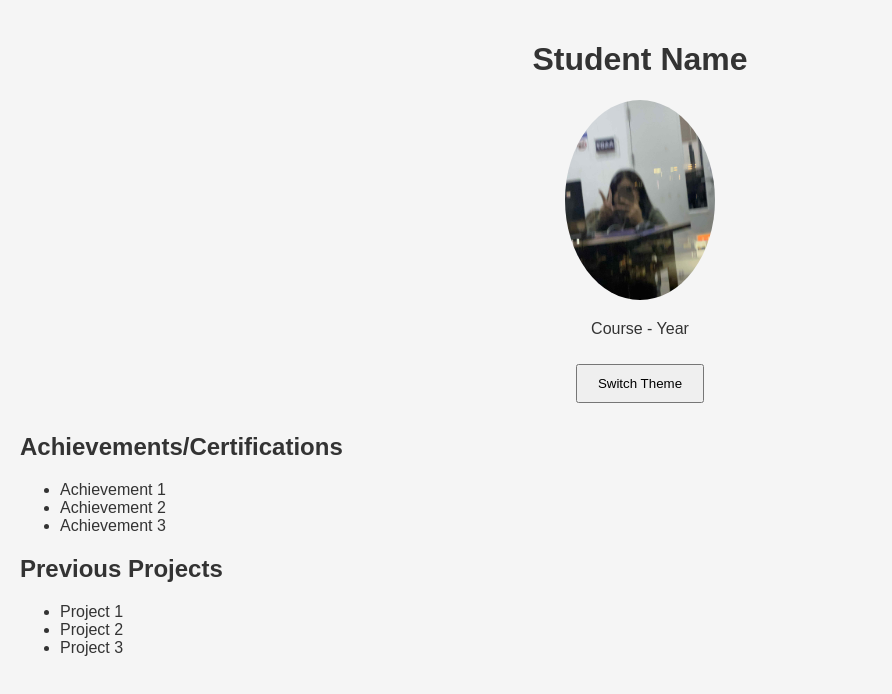
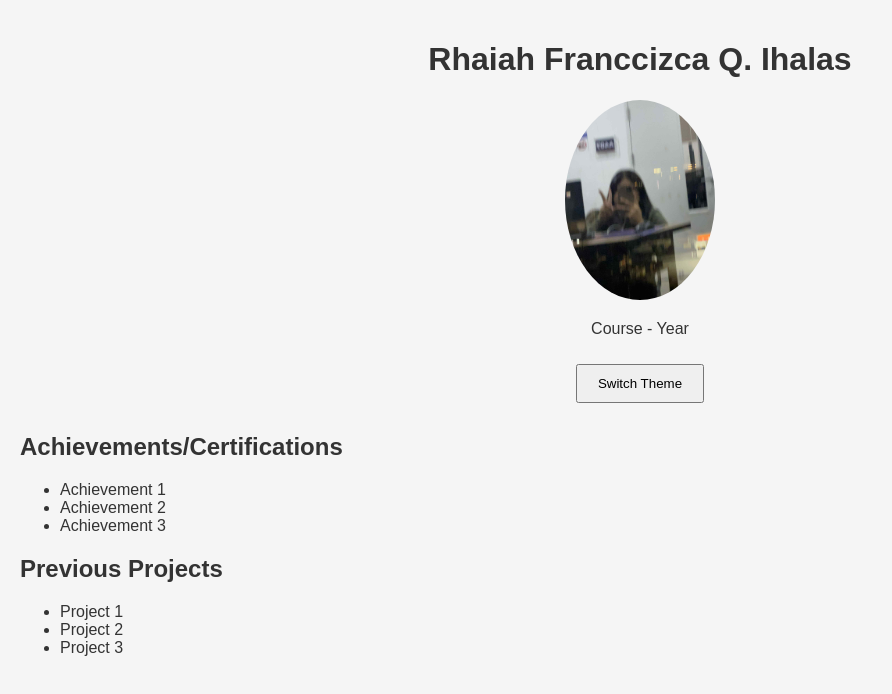
Before and after one commit to BubMango/portfolio, a plain HTML site: page index.html in a window 1280 px wide. Shown: the whole page, without its empty margins (0-892 px from the left). Drawn offline with Linux system fonts and the light colour scheme.

Commit message:
Update student name in index.html

```diff
--- a/index.html
+++ b/index.html
@@ -8,7 +8,7 @@
    </head>
    <body>
       <header>
-         <h1 id="name">Student Name</h1>
+         <h1 id="name">Rhaiah Franccizca Q. Ihalas</h1>
          <img src="profileimg.jpg" alt="Profile Picture" id="profile-img">
          <p id="course-year">Course - Year</p>
          <button id="theme-toggle">Switch Theme</button>
```
